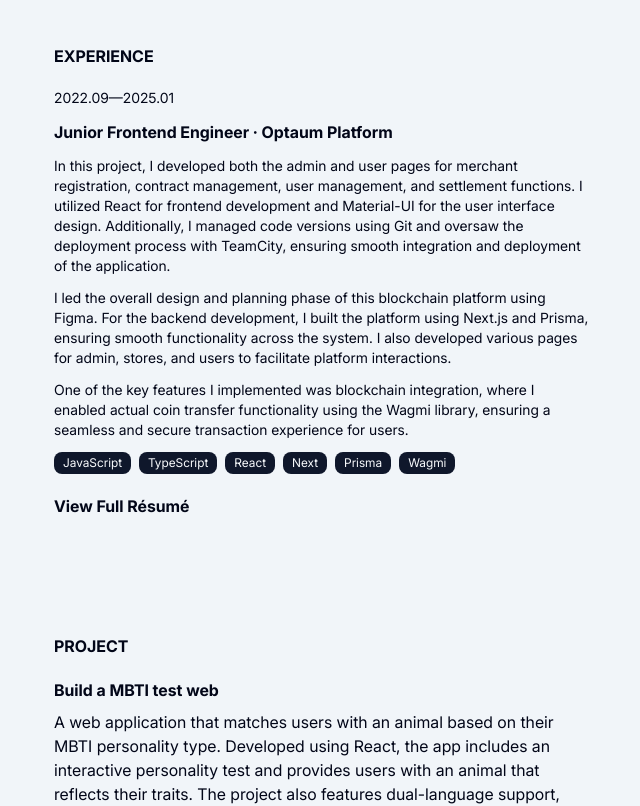
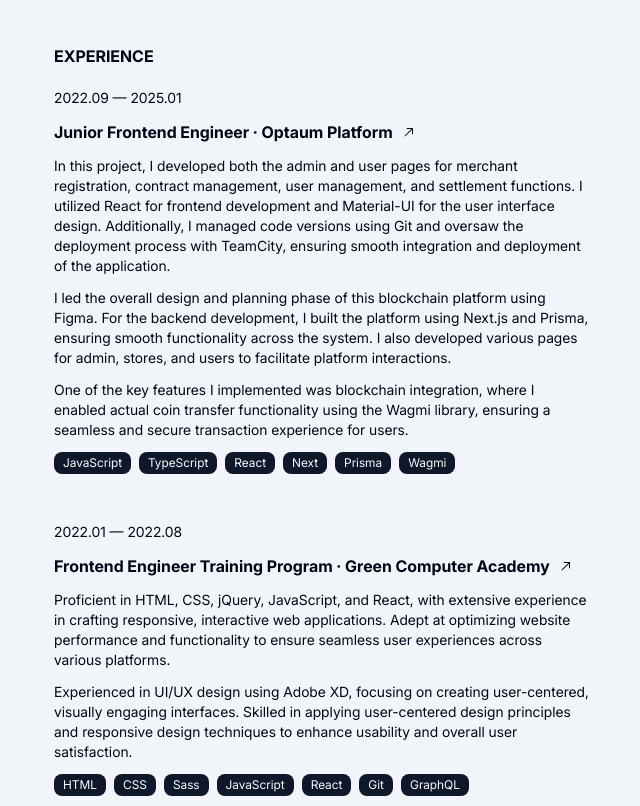
Before and after one commit to tamoimi/tamikim_portfolio, a React (Vite) app: page / in a window 1280 px wide. Shown: the part 700-1506 px from the top of the page, without its empty margins (530-1170 px from the left). Built offline with nearby package versions, Linux system fonts and the light colour scheme.

Commit message:
style: hover

```diff
--- a/src/pages/experience.tsx
+++ b/src/pages/experience.tsx
@@ -1,31 +1,30 @@
 import { Badge } from "@/components/ui/badge";
+import { ArrowTopRightIcon } from "@radix-ui/react-icons";
 
 function Experience() {
   return (
     <>
-      <div className="flex flex-col gap-10">
+      <div className="flex flex-col gap-12">
         <div className="flex flex-col gap-3">
-          <h2 className="text-sm"> 2022.09—2025.01 </h2>
-
-          <h2 className="font-bold hover:text-blue-500">
-            Junior Frontend Engineer ·&nbsp;
           <a
             href="https://www.optatumplatform.com/"
             target="_blank"
             rel="noopener noreferrer"
-              className=" hover:text-blue-500 font-bold"
+            className="flex flex-col gap-3 group"
           >
-              Optaum Platform
-            </a>
+            <h2 className="text-sm">2022.09 — 2025.01</h2>
+            <h2 className="font-bold flex items-center group-hover:text-blue-500">
+              Junior Frontend Engineer · Optaum Platform
+              <ArrowTopRightIcon className="ml-2 transition-transform duration-500 group-hover:translate-x-1 group-hover:-translate-y-1" />
             </h2>
 
             <p className="text-sm">
               In this project, I developed both the admin and user pages for
               merchant registration, contract management, user management, and
-            settlement functions. I utilized React for frontend development and
-            Material-UI for the user interface design. Additionally, I managed
-            code versions using Git and oversaw the deployment process with
-            TeamCity, ensuring smooth integration and deployment of the
+              settlement functions. I utilized React for frontend development
+              and Material-UI for the user interface design. Additionally, I
+              managed code versions using Git and oversaw the deployment process
+              with TeamCity, ensuring smooth integration and deployment of the
               application.
             </p>
 
@@ -33,8 +32,8 @@
               I led the overall design and planning phase of this blockchain
               platform using Figma. For the backend development, I built the
               platform using Next.js and Prisma, ensuring smooth functionality
-            across the system. I also developed various pages for admin, stores,
-            and users to facilitate platform interactions.
+              across the system. I also developed various pages for admin,
+              stores, and users to facilitate platform interactions.
             </p>
 
             <p className="text-sm">
@@ -44,7 +43,7 @@
               users.
             </p>
 
-          <div className="flex gap-2">
+            <div className="flex gap-2 flex-wrap">
               <Badge>JavaScript</Badge>
               <Badge>TypeScript</Badge>
               <Badge>React</Badge>
@@ -52,16 +51,60 @@
               <Badge>Prisma</Badge>
               <Badge>Wagmi</Badge>
             </div>
+          </a>
+        </div>
+
+        <div className="flex flex-col gap-3">
+          <a
+            href="https://busan.greenart.co.kr/"
+            target="_blank"
+            rel="noopener noreferrer"
+            className="group flex flex-col gap-3"
+          >
+            <h2 className="text-sm">2022.01 — 2022.08</h2>
+
+            <h2 className="font-bold flex items-center group-hover:text-blue-500">
+              Frontend Engineer Training Program · Green Computer Academy
+              <ArrowTopRightIcon className="ml-2 transition-transform duration-500 group-hover:translate-x-1 group-hover:-translate-y-1" />
+            </h2>
+
+            <p className="text-sm">
+              Proficient in HTML, CSS, jQuery, JavaScript, and React, with
+              extensive experience in crafting responsive, interactive web
+              applications. Adept at optimizing website performance and
+              functionality to ensure seamless user experiences across various
+              platforms.
+            </p>
+
+            <p className="text-sm">
+              Experienced in UI/UX design using Adobe XD, focusing on creating
+              user-centered, visually engaging interfaces. Skilled in applying
+              user-centered design principles and responsive design techniques
+              to enhance usability and overall user satisfaction.
+            </p>
+
+            <div className="flex gap-2 flex-wrap">
+              <Badge>HTML</Badge>
+              <Badge>CSS</Badge>
+              <Badge>Sass</Badge>
+              <Badge>JavaScript</Badge>
+              <Badge>React</Badge>
+              <Badge>Git</Badge>
+              <Badge>GraphQL</Badge>
+            </div>
+          </a>
         </div>
       </div>
 
-      <div className="mt-5 font-bold hover:text-blue-500">
+      <div className="mt-8 font-bold flex items-center group hover:text-blue-500">
         <a
-          href="/path/to/your/resume.pdf"
+          href="./public/Taekyung_Kim_Resume.pdf"
           target="_blank"
           rel="noopener noreferrer"
+          className="flex items-center"
         >
           View Full Résumé
+          <ArrowTopRightIcon className="ml-2 transition-transform duration-500 group-hover:translate-x-1 group-hover:-translate-y-1" />
         </a>
       </div>
     </>
```
Lines whose indentation alone changed are shown as unchanged.
